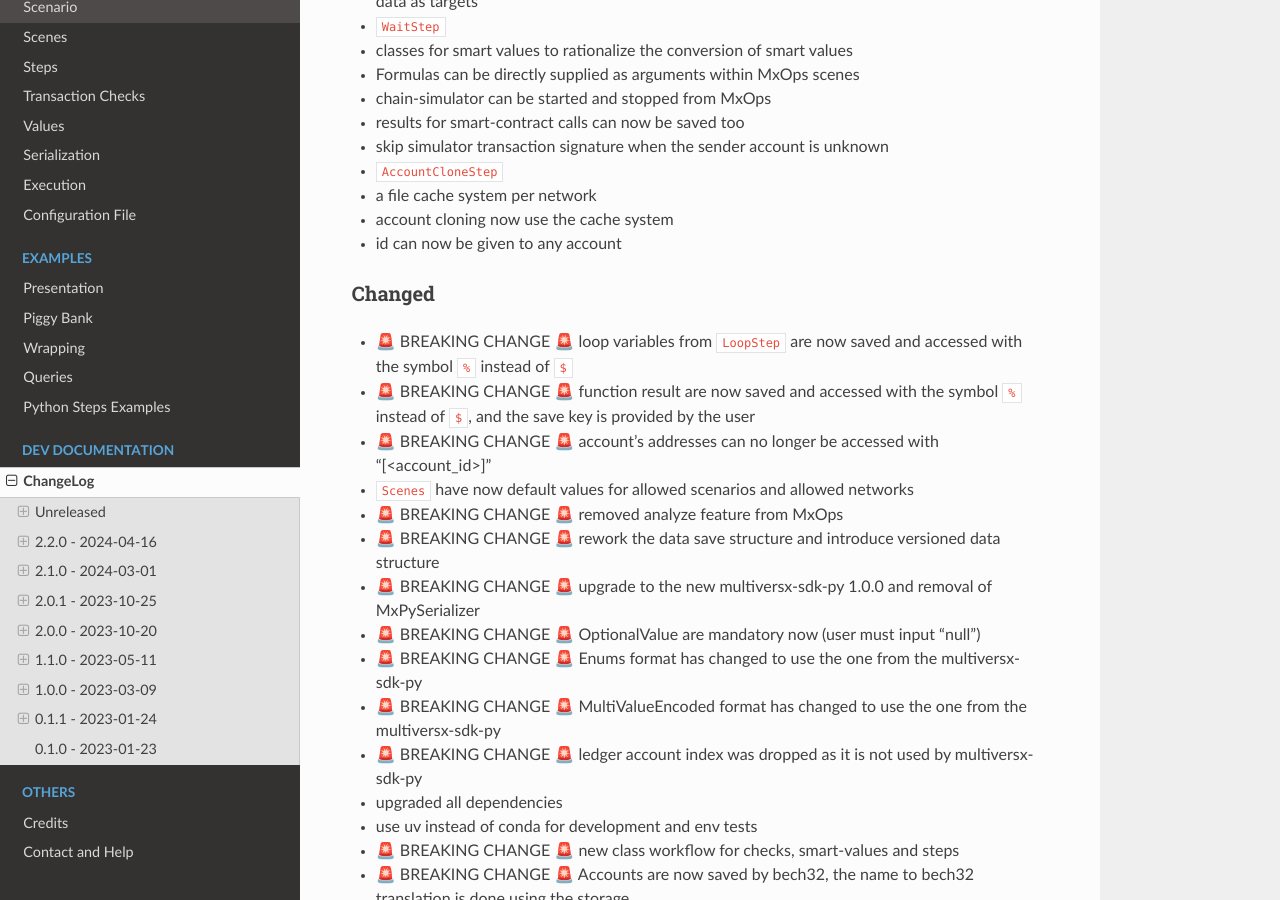
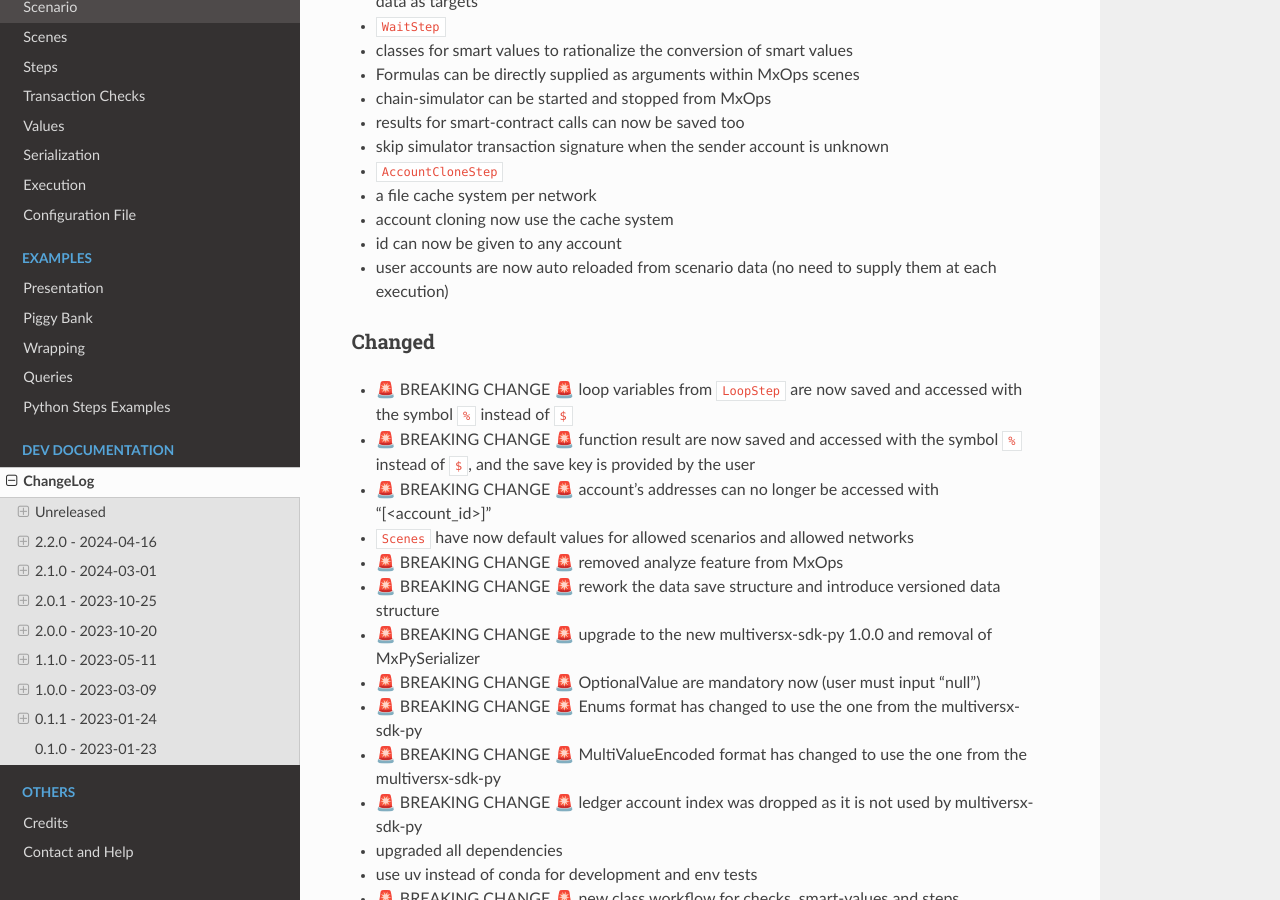
Before and after one commit to Catenscia/MxOps, a Sphinx documentation site: the page built from docs/source/dev_documentation/changelog.md, in a window 1280 px wide and 900 px high, scrolled down 695 px. Built offline with Sphinx 7.4.7 and the Read the Docs theme 3.1.0, drawn with Linux system fonts in a browser that asks for light colours.

Commit message:
docs: changelog

```diff
--- a/docs/source/dev_documentation/changelog.md
+++ b/docs/source/dev_documentation/changelog.md
@@ -29,6 +29,7 @@
 - a file cache system per network
 - account cloning now use the cache system
 - id can now be given to any account
+- user accounts are now auto reloaded from scenario data (no need to supply them at each execution)
 
 
 ### Changed
```
